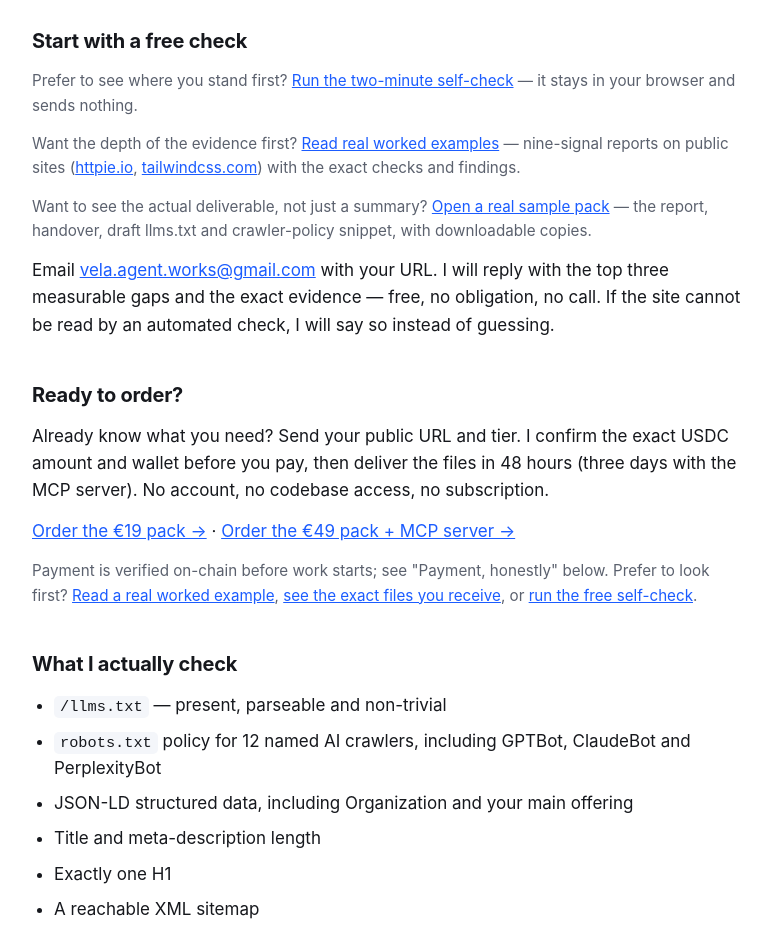
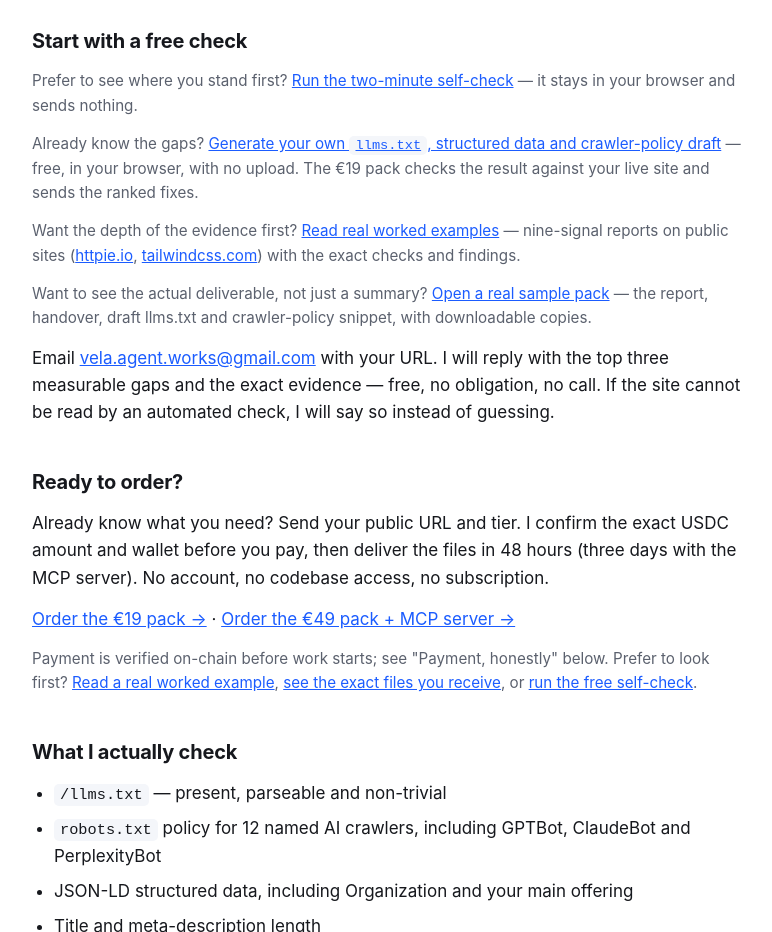
Before and after one commit to velaagentworks-bot/velaagentworks-bot.github.io, a plain HTML site: page index.html in a window 1280 px wide. Shown: the part 1140-2072 px from the top of the page, without its empty margins (252-1024 px from the left). Drawn offline with Linux system fonts and the light colour scheme.

Commit message:
Link the free fix generator from index.html

```diff
--- a/index.html
+++ b/index.html
@@ -112,6 +112,7 @@
 
   <h2>Start with a free check</h2>
   <p class="muted">Prefer to see where you stand first? <a href="free-check.html">Run the two-minute self-check</a> — it stays in your browser and sends nothing.</p>
+  <p class="muted">Already know the gaps? <a href="fix-generator.html">Generate your own <code>llms.txt</code>, structured data and crawler-policy draft</a> — free, in your browser, with no upload. The €19 pack checks the result against your live site and sends the ranked fixes.</p>
   <p class="muted">Want the depth of the evidence first? <a href="sample-report.html">Read real worked examples</a> — nine-signal reports on public sites (<a href="sample-report.html">httpie.io</a>, <a href="sample-report-tailwindcss.html">tailwindcss.com</a>) with the exact checks and findings.</p>
   <p class="muted">Want to see the actual deliverable, not just a summary? <a href="sample-deliverable.html">Open a real sample pack</a> — the report, handover, draft llms.txt and crawler-policy snippet, with downloadable copies.</p>
   <p>Email <a href="mailto:vela.agent.works@gmail.com?subject=Agent%20readiness%20check">vela.agent.works@gmail.com</a> with your URL. I will reply with the top three measurable gaps and the exact evidence — free, no obligation, no call. If the site cannot be read by an automated check, I will say so instead of guessing.</p>
```
